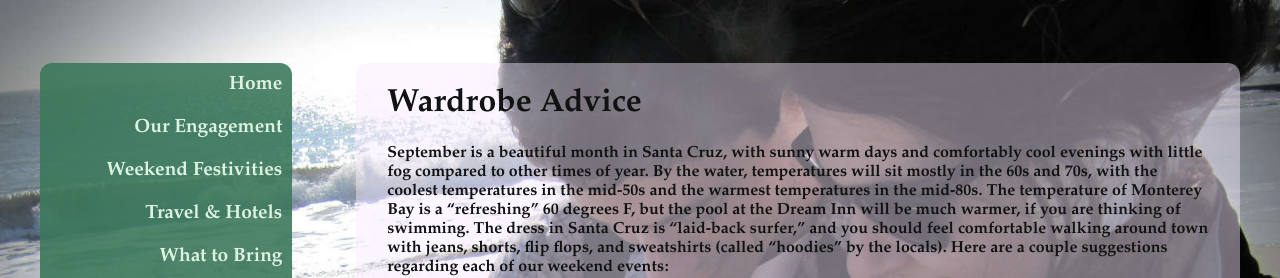
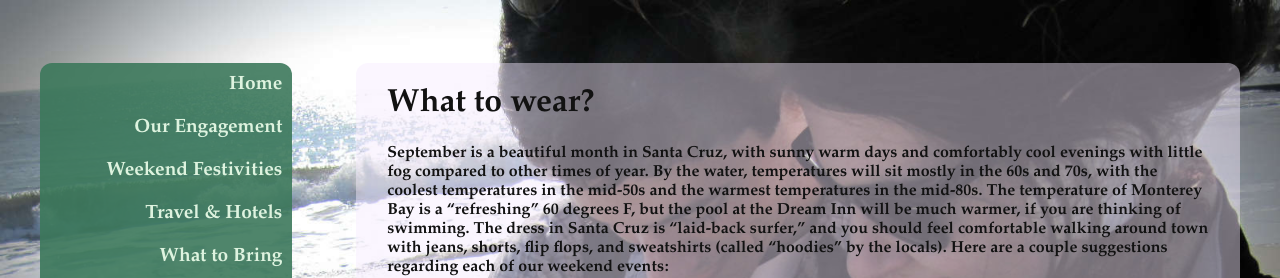
Before and after one commit to adgaudio/wedding, a Jekyll site: the page built from what-to-bring.md, in a window 1280 px wide. Shown: the top 278 px of the page. Built offline with Jekyll 4.4.1, drawn with Linux system fonts in a browser that asks for light colours; Markdown is read by kramdown in place of the engine named in the settings.

Commit message:
Update what-to-bring.md

```diff
--- a/what-to-bring.md
+++ b/what-to-bring.md
@@ -3,7 +3,7 @@ layout: default
 title: What to Bring
 site_classes: gray_background
 ---
-#Wardrobe Advice
+#What to wear?
 
 September is a beautiful month in Santa Cruz, with sunny warm days and comfortably cool evenings with little fog compared to other times of year. By the water, temperatures will sit mostly in the 60s and 70s, with the coolest temperatures in the mid-50s and the warmest temperatures in the mid-80s.  The temperature of Monterey Bay is a "refreshing" 60 degrees F, but the pool at the Dream Inn will be much warmer, if you are thinking of swimming.  The dress in Santa Cruz is "laid-back surfer," and you should feel comfortable walking around town with jeans, shorts, flip flops, and sweatshirts (called "hoodies" by the locals).  Here are a couple suggestions regarding each of our weekend events:
 
```
